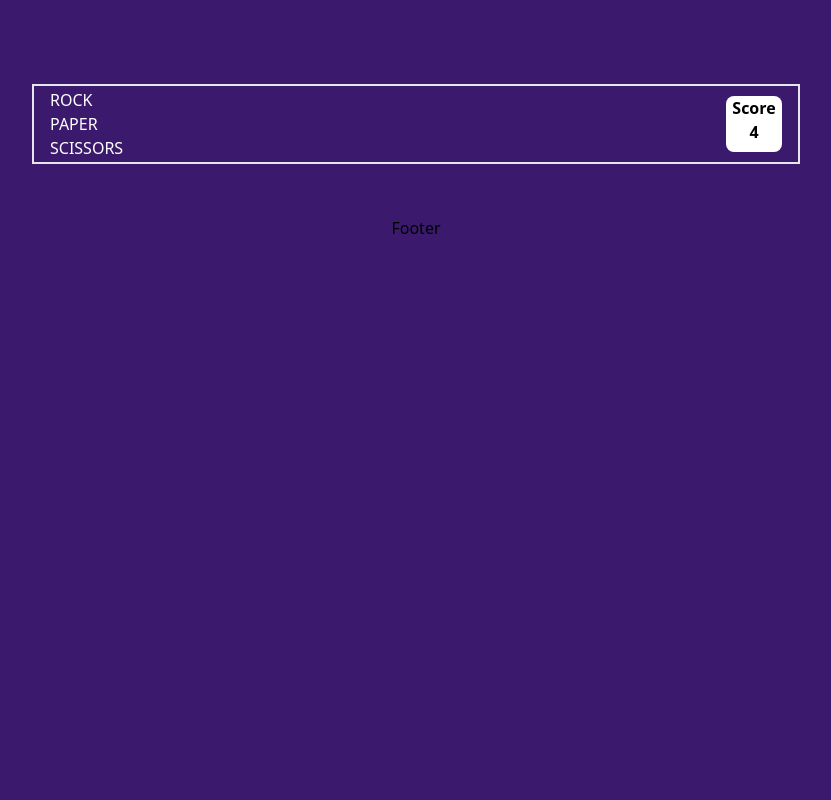
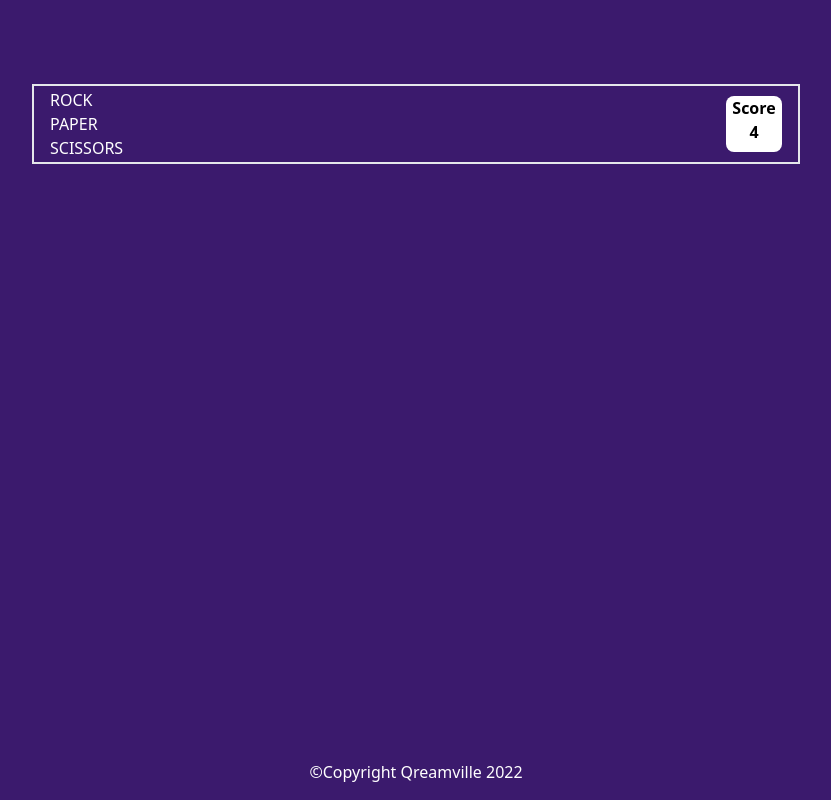
Before and after one commit to balikis-oyeleye/Rock-Paper-Scissors, a React (Create React App) app: page / in a window 1280 px wide. Shown: the whole page, without its empty margins (224-1055 px from the left). Built offline with nearby package versions, Linux system fonts and the light colour scheme.

Commit message:
Complet footer section

```diff
--- a/src/components/Footer/Footer.jsx
+++ b/src/components/Footer/Footer.jsx
@@ -1,7 +1,11 @@
 import React from "react";
 
 const Footer = () => {
-  return <div>Footer</div>;
+  return (
+    <footer className=" w-full flex items-center justify-center absolute bottom-0 pb-4">
+      <p className="text-white"> &copy;Copyright Qreamville 2022 </p>
+    </footer>
+  );
 };
 
 export default Footer;
```
